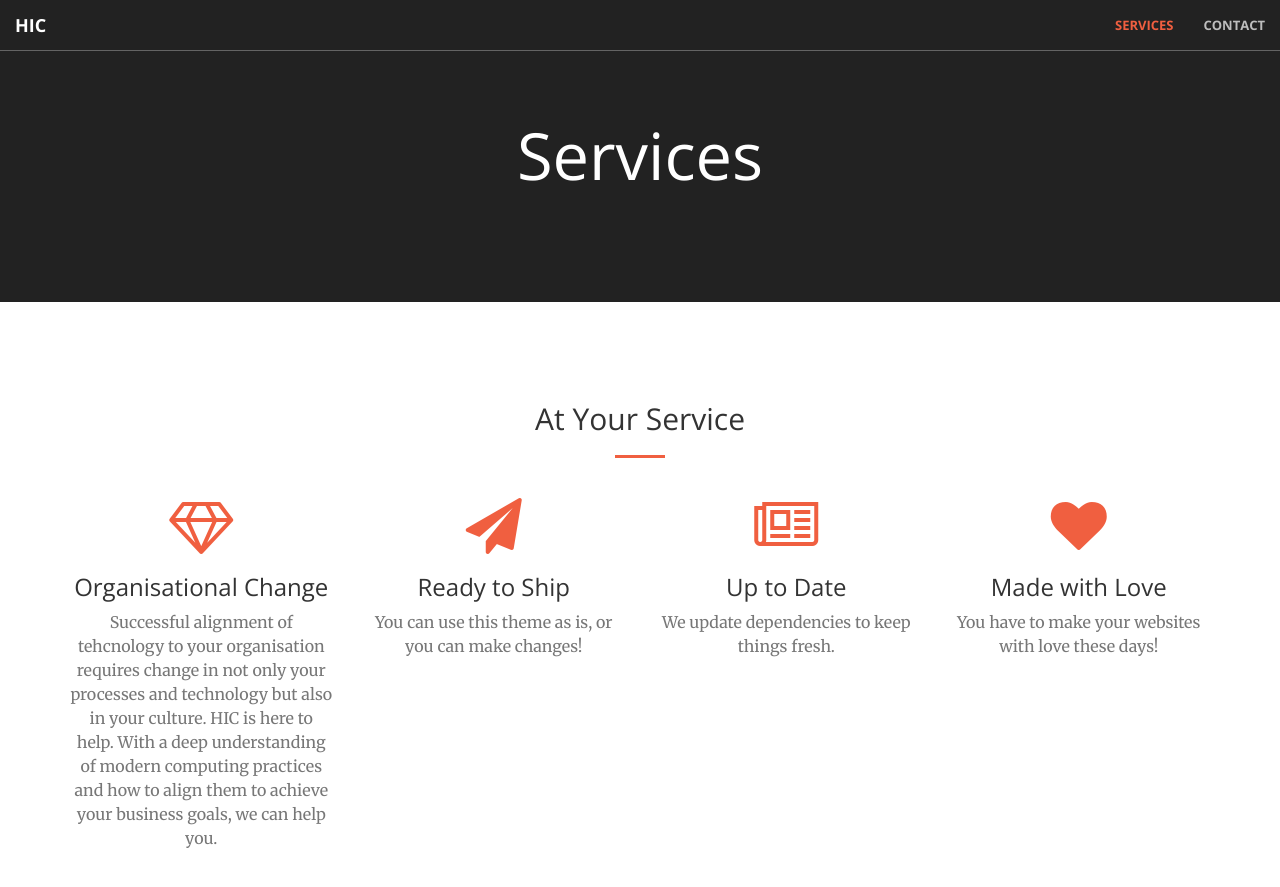
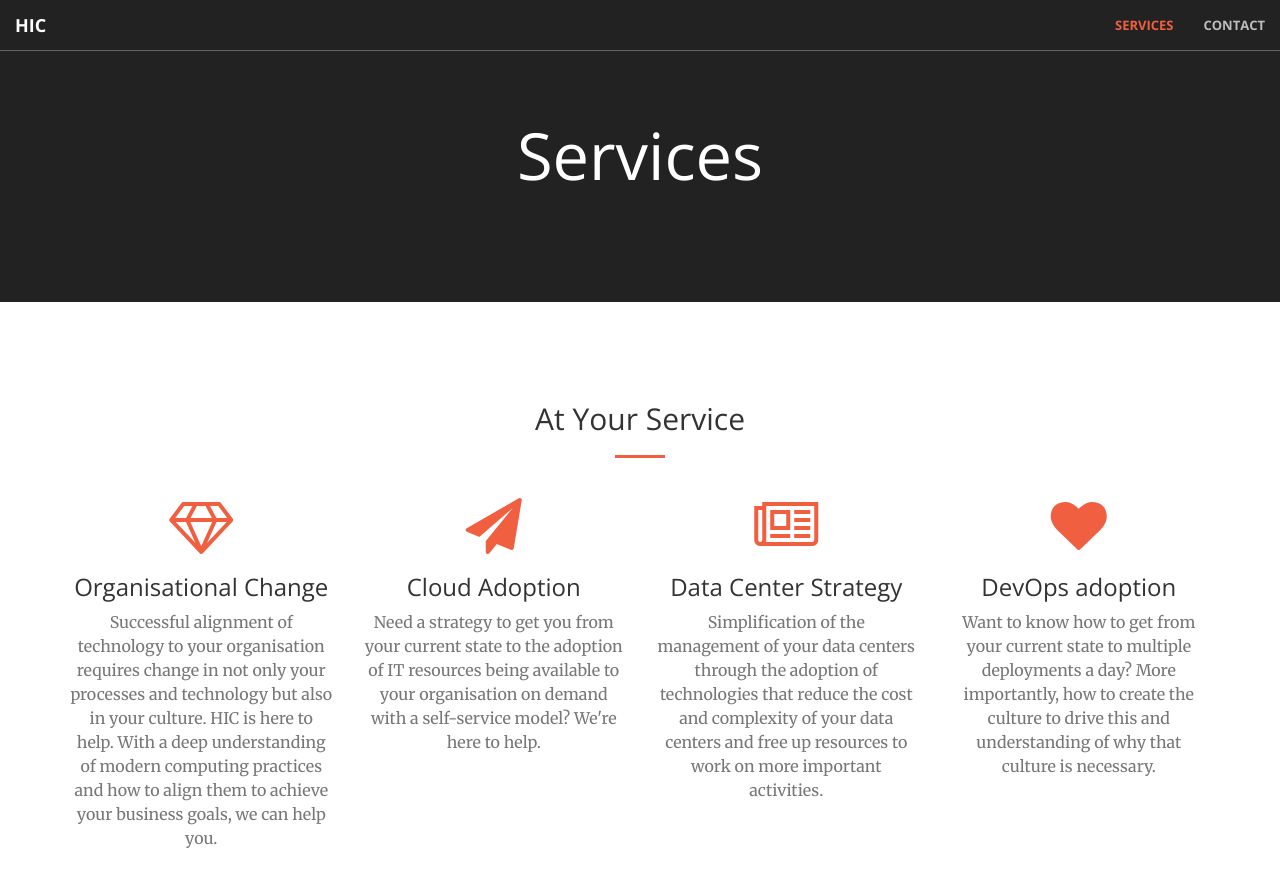
Before and after one commit to highlandrulz/highlandr, a Jekyll site: the page built from services.html, in a window 1280 px wide and 950 px high. Shown: the top 887 px of the window. Built offline with Jekyll 4.4.1, drawn with Linux system fonts in a browser that asks for light colours.

Commit message:
AWS Update test

```diff
--- a/_layouts/default.html
+++ b/_layouts/default.html
@@ -18,8 +18,8 @@
     <!-- Bootstrap Core CSS -->
     <link rel="stylesheet" href="/css/bootstrap.min.css" type="text/css">
     <!-- Custom Fonts -->
-    <link href="http://fonts.googleapis.com/css?family=Open+Sans:300italic,400italic,600italic,700italic,800italic,400,300,600,700,800" rel="stylesheet" type="text/css">
-    <link href="http://fonts.googleapis.com/css?family=Merriweather:400,300,300italic,400italic,700,700italic,900,900italic" rel="stylesheet" type="text/css">
+    <link href="https://fonts.googleapis.com/css?family=Open+Sans:300italic,400italic,600italic,700italic,800italic,400,300,600,700,800" rel="stylesheet" type="text/css">
+    <link href="https://fonts.googleapis.com/css?family=Merriweather:400,300,300italic,400italic,700,700italic,900,900italic" rel="stylesheet" type="text/css">
     <link rel="stylesheet" href="/font-awesome/css/font-awesome.min.css" type="text/css">
     <!-- Plugin CSS -->
     <link rel="stylesheet" href="/css/animate.min.css" type="text/css">
--- a/services.html
+++ b/services.html
@@ -24,7 +24,7 @@ title: Services
                     <div class="service-box">
                         <i class="fa fa-4x fa-diamond wow bounceIn text-primary"></i>
                         <h3>Organisational Change</h3>
-                        <p class="text-muted">Successful alignment of tehcnology to your organisation requires
+                        <p class="text-muted">Successful alignment of technology to your organisation requires
                             change in not only your processes and technology but also in your culture. HIC is
                             here to help. With a deep understanding of modern computing practices and how to
                             align them to achieve your business goals, we can help you.
@@ -34,22 +34,31 @@ title: Services
                 <div class="col-lg-3 col-md-6 text-center">
                     <div class="service-box">
                         <i class="fa fa-4x fa-paper-plane wow bounceIn text-primary" data-wow-delay=".1s"></i>
-                        <h3>Ready to Ship</h3>
-                        <p class="text-muted">You can use this theme as is, or you can make changes!</p>
+                        <h3>Cloud Adoption</h3>
+                        <p class="text-muted">Need a strategy to get you from your current state to the adoption
+                            of IT resources being available to your organisation on demand with a self-service model?
+                            We're here to help.
+                        </p>
                     </div>
                 </div>
                 <div class="col-lg-3 col-md-6 text-center">
                     <div class="service-box">
                         <i class="fa fa-4x fa-newspaper-o wow bounceIn text-primary" data-wow-delay=".2s"></i>
-                        <h3>Up to Date</h3>
-                        <p class="text-muted">We update dependencies to keep things fresh.</p>
+                        <h3>Data Center Strategy</h3>
+                        <p class="text-muted">Simplification of the management of your data centers through
+                            the adoption of technologies that reduce the cost and complexity of your data centers
+                            and free up resources to work on more important activities.
+                        </p>
                     </div>
                 </div>
                 <div class="col-lg-3 col-md-6 text-center">
                     <div class="service-box">
                         <i class="fa fa-4x fa-heart wow bounceIn text-primary" data-wow-delay=".3s"></i>
-                        <h3>Made with Love</h3>
-                        <p class="text-muted">You have to make your websites with love these days!</p>
+                        <h3>DevOps adoption</h3>
+                        <p class="text-muted">Want to know how to get from your current state to multiple deployments
+                            a day? More importantly, how to create the culture to drive this and understanding of
+                            why that culture is necessary.
+                        </p>
                     </div>
                 </div>
             </div>
```
Also changed, not shown: index.html (+0 -16 lines).
